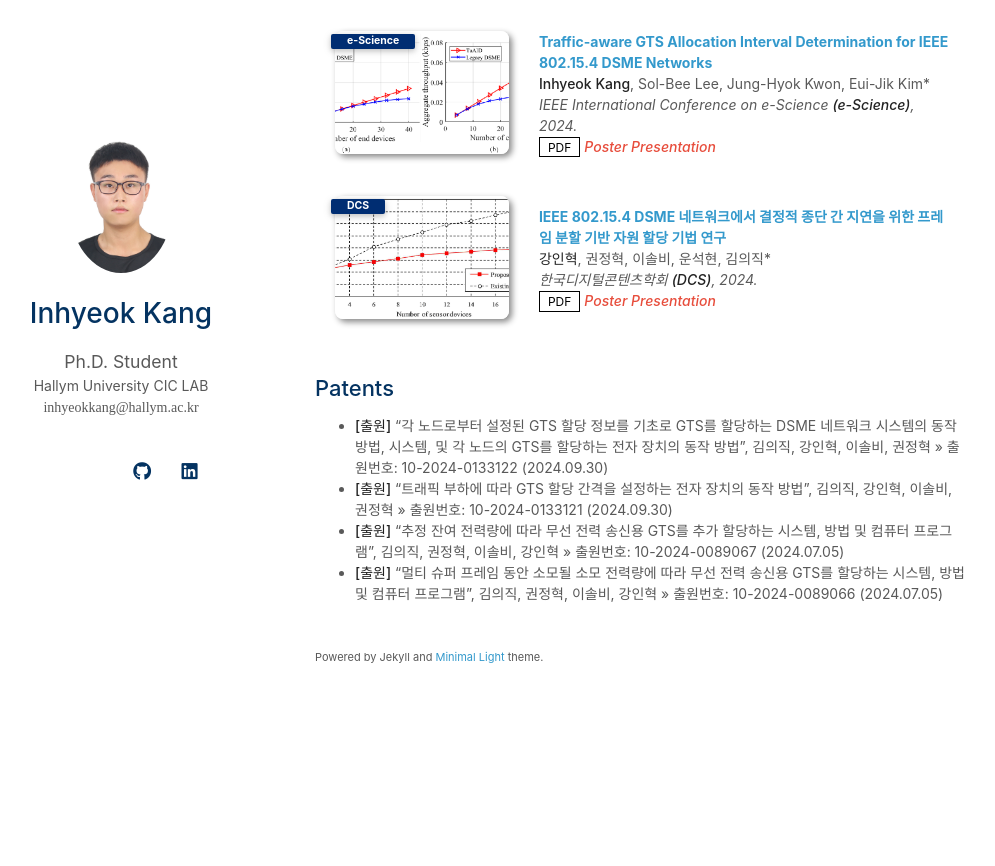
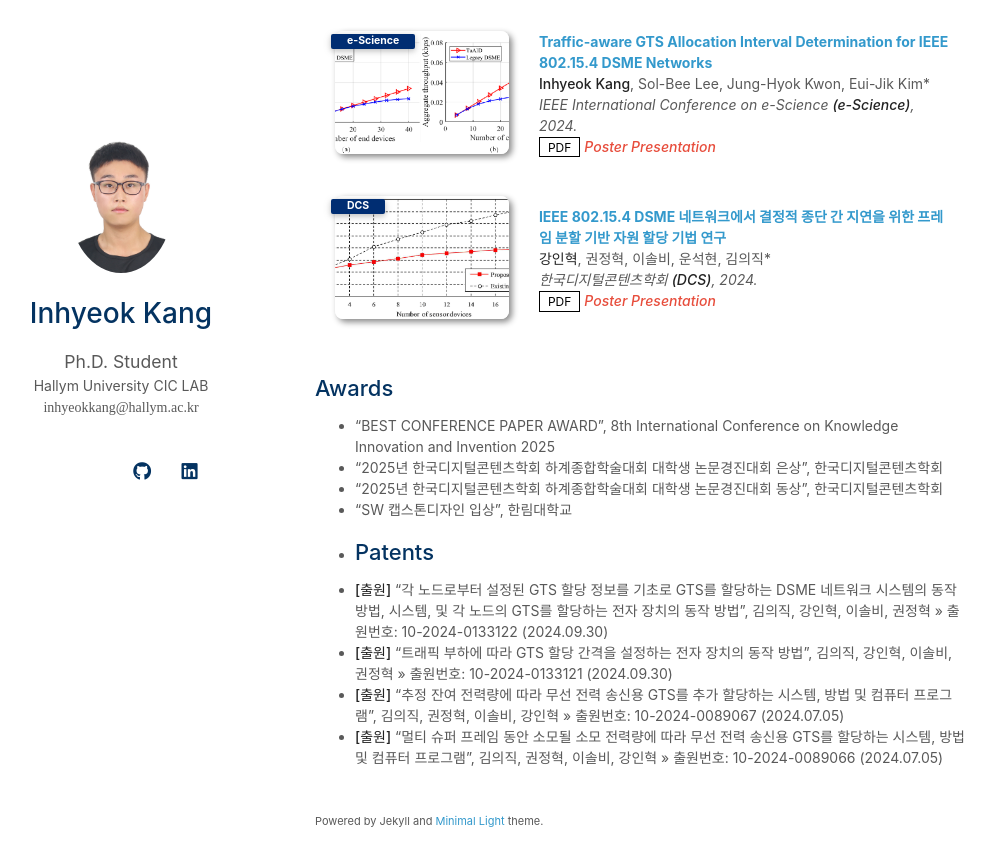
Before and after one commit to InhyeokKang/inhyeokkang.github.io, a Jekyll site: the page built from index.md, in a window 1280 px wide and 900 px high, scrolled down 1348 px. Shown: the top 866 px of the window, without its empty margins (155-1150 px from the left). Built offline with Jekyll 4.4.1, drawn with Linux system fonts in a browser that asks for light colours; a style sheet for code colours, icons or effects is not loaded; our own code applies the rules of GitHub Pages for plain Markdown files; before the commit the page ends 2084 px from its top, so only the background shows below that.

Commit message:
Update index.md

```diff
--- a/index.md
+++ b/index.md
@@ -13,7 +13,14 @@ I am currently a Ph.D. candidate in the Department of Convergence Software at Ha
 
 {% include_relative _includes/publications.md %}
 
-## Patents
+## Awards
+
+- "BEST CONFERENCE PAPER AWARD", 8th International Conference on Knowledge Innovation and Invention 2025
+- "2025년 한국디지털콘텐츠학회 하계종합학술대회 대학생 논문경진대회 은상", 한국디지털콘텐츠학회
+- "2025년 한국디지털콘텐츠학회 하계종합학술대회 대학생 논문경진대회 동상", 한국디지털콘텐츠학회
+- "SW 캡스톤디자인 입상", 한림대학교
+
+- ## Patents
 
 - **[출원]** "각 노드로부터 설정된 GTS 할당 정보를 기초로 GTS를 할당하는 DSME 네트워크 시스템의 동작 방법, 시스템, 및 각 노드의 GTS를 할당하는 전자 장치의 동작 방법", 김의직, 강인혁, 이솔비, 권정혁 >> 출원번호: 10-2024-0133122 (2024.09.30)
 - **[출원]** "트래픽 부하에 따라 GTS 할당 간격을 설정하는 전자 장치의 동작 방법", 김의직, 강인혁, 이솔비, 권정혁 >> 출원번호: 10-2024-0133121 (2024.09.30)
```
